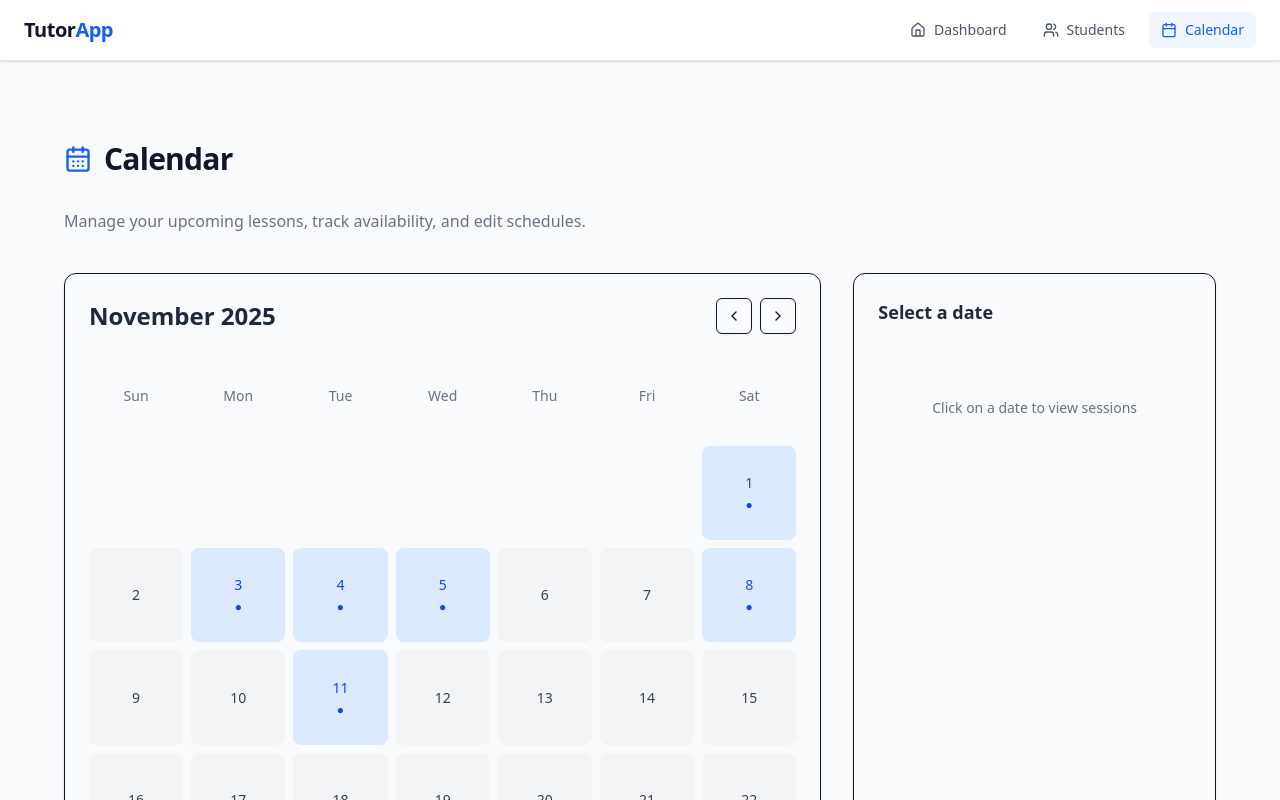
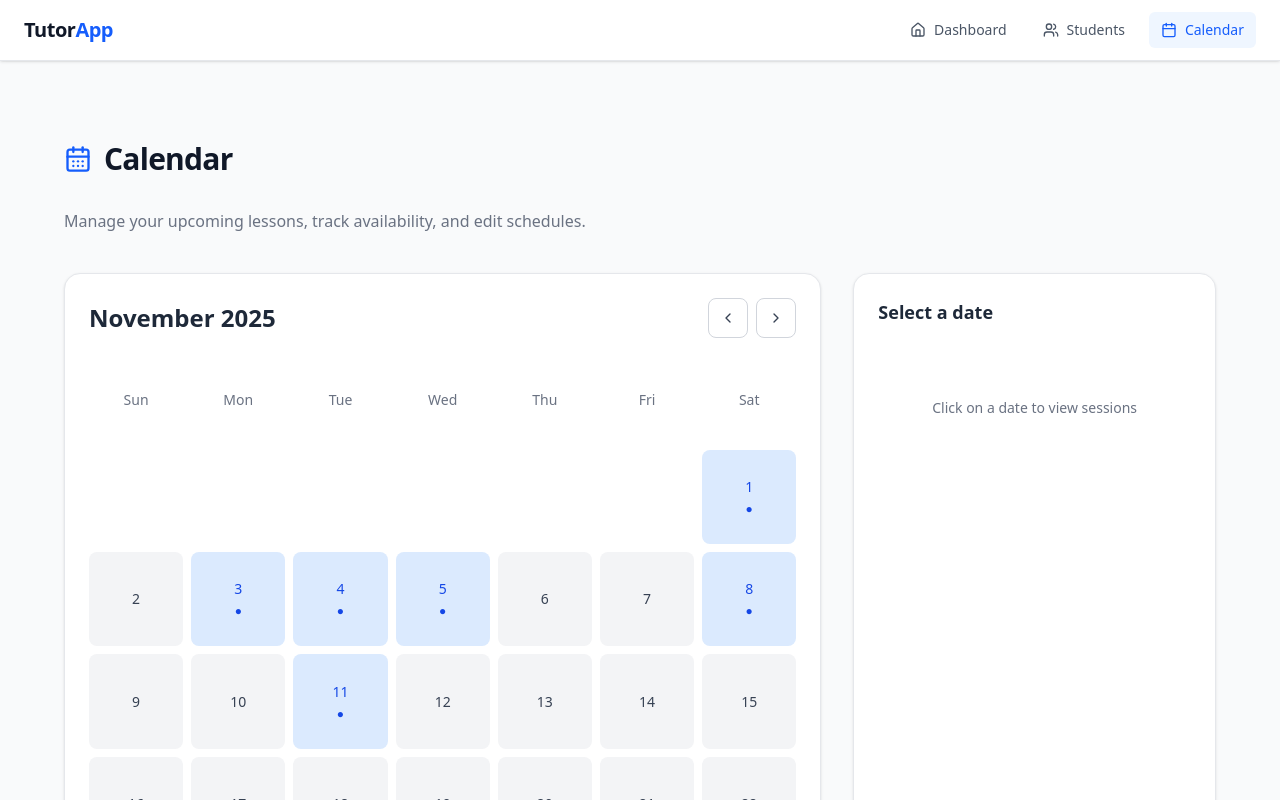
Before and after one commit to igor-romasiuk/tutor-app, a Next.js app: page /calendar in a window 1280 px wide. Shown: the top 800 px of the page. Built offline with nearby package versions, Linux system fonts and the light colour scheme.

Commit message:
style(ui): unify button and card components with soft shadows and smooth hover effects

```diff
--- a/app/components/ui/button.tsx
+++ b/app/components/ui/button.tsx
@@ -1,32 +1,30 @@
 import * as React from "react"
 import { Slot } from "@radix-ui/react-slot"
 import { cva, type VariantProps } from "class-variance-authority"
-
 import { cn } from "@/lib/utils"
 
 const buttonVariants = cva(
-  "inline-flex items-center justify-center gap-2 whitespace-nowrap rounded-md text-sm font-medium transition-all disabled:pointer-events-none disabled:opacity-50 [&_svg]:pointer-events-none [&_svg:not([class*='size-'])]:size-4 shrink-0 [&_svg]:shrink-0 outline-none focus-visible:border-ring focus-visible:ring-ring/50 focus-visible:ring-[3px] aria-invalid:ring-destructive/20 dark:aria-invalid:ring-destructive/40 aria-invalid:border-destructive",
+  "inline-flex items-center justify-center gap-2 whitespace-nowrap rounded-lg text-sm font-medium transition-all " +
+  "disabled:pointer-events-none disabled:opacity-50 " +
+  "[&_svg]:pointer-events-none [&_svg:not([class*='size-'])]:size-4 shrink-0 [&_svg]:shrink-0 " +
+  "outline-none focus-visible:ring-2 focus-visible:ring-blue-200 focus-visible:outline-none",
   {
     variants: {
       variant: {
-        default: "bg-primary text-primary-foreground hover:bg-primary/90",
-        destructive:
-          "bg-destructive text-white hover:bg-destructive/90 focus-visible:ring-destructive/20 dark:focus-visible:ring-destructive/40 dark:bg-destructive/60",
-        outline:
-          "border bg-background shadow-xs hover:bg-accent hover:text-accent-foreground dark:bg-input/30 dark:border-input dark:hover:bg-input/50",
-        secondary:
-          "bg-secondary text-secondary-foreground hover:bg-secondary/80",
-        ghost:
-          "hover:bg-accent hover:text-accent-foreground dark:hover:bg-accent/50",
-        link: "text-primary underline-offset-4 hover:underline",
+        default: "bg-blue-600 text-white hover:bg-blue-700 shadow-sm",
+        destructive: "bg-red-600 text-white hover:bg-red-700 shadow-sm",
+        outline: "border border-gray-300 bg-white hover:bg-gray-100 text-gray-700",
+        secondary: "bg-gray-100 text-gray-800 hover:bg-gray-200",
+        ghost: "text-gray-700 hover:bg-gray-100",
+        link: "text-blue-600 underline-offset-4 hover:underline"
       },
       size: {
-        default: "h-9 px-4 py-2 has-[>svg]:px-3",
-        sm: "h-8 rounded-md gap-1.5 px-3 has-[>svg]:px-2.5",
-        lg: "h-10 rounded-md px-6 has-[>svg]:px-4",
-        icon: "size-9",
-        "icon-sm": "size-8",
-        "icon-lg": "size-10",
+        default: "h-10 px-4",
+        sm: "h-9 px-3",
+        lg: "h-11 px-6",
+        icon: "size-10",
+        "icon-sm": "size-9",
+        "icon-lg": "size-11",
       },
     },
     defaultVariants: {
@@ -43,18 +41,9 @@ function Button({
   asChild = false,
   ...props
 }: React.ComponentProps<"button"> &
-  VariantProps<typeof buttonVariants> & {
-    asChild?: boolean
-  }) {
+  VariantProps<typeof buttonVariants> & { asChild?: boolean }) {
   const Comp = asChild ? Slot : "button"
-
-  return (
-    <Comp
-      data-slot="button"
-      className={cn(buttonVariants({ variant, size, className }))}
-      {...props}
-    />
-  )
+  return <Comp data-slot="button" className={cn(buttonVariants({ variant, size, className }))} {...props} />
 }
 
 export { Button, buttonVariants }
--- a/app/components/ui/card.tsx
+++ b/app/components/ui/card.tsx
@@ -1,5 +1,4 @@
 import * as React from "react"
-
 import { cn } from "@/lib/utils"
 
 function Card({ className, ...props }: React.ComponentProps<"div">) {
@@ -7,7 +6,7 @@ function Card({ className, ...props }: React.ComponentProps<"div">) {
     <div
       data-slot="card"
       className={cn(
-        "bg-card text-card-foreground flex flex-col gap-6 rounded-xl border py-6 shadow-sm",
+        "bg-white text-gray-900 flex flex-col gap-6 rounded-2xl border border-gray-200 py-6 shadow-sm hover:shadow-md transition-shadow",
         className
       )}
       {...props}
@@ -20,7 +19,7 @@ function CardHeader({ className, ...props }: React.ComponentProps<"div">) {
     <div
       data-slot="card-header"
       className={cn(
-        "@container/card-header grid auto-rows-min grid-rows-[auto_auto] items-start gap-2 px-6 has-data-[slot=card-action]:grid-cols-[1fr_auto] [.border-b]:pb-6",
+        "grid auto-rows-min grid-rows-[auto_auto] items-start gap-2 px-6",
         className
       )}
       {...props}
@@ -30,63 +29,28 @@ function CardHeader({ className, ...props }: React.ComponentProps<"div">) {
 
 function CardTitle({ className, ...props }: React.ComponentProps<"div">) {
   return (
-    <div
-      data-slot="card-title"
-      className={cn("leading-none font-semibold", className)}
-      {...props}
-    />
+    <div data-slot="card-title" className={cn("leading-none font-semibold text-lg", className)} {...props} />
   )
 }
 
 function CardDescription({ className, ...props }: React.ComponentProps<"div">) {
   return (
-    <div
-      data-slot="card-description"
-      className={cn("text-muted-foreground text-sm", className)}
-      {...props}
-    />
+    <div data-slot="card-description" className={cn("text-gray-500 text-sm", className)} {...props} />
   )
 }
 
 function CardAction({ className, ...props }: React.ComponentProps<"div">) {
   return (
-    <div
-      data-slot="card-action"
-      className={cn(
-        "col-start-2 row-span-2 row-start-1 self-start justify-self-end",
-        className
-      )}
-      {...props}
-    />
+    <div data-slot="card-action" className={cn("self-start justify-self-end", className)} {...props} />
   )
 }
 
 function CardContent({ className, ...props }: React.ComponentProps<"div">) {
-  return (
-    <div
-      data-slot="card-content"
-      className={cn("px-6", className)}
-      {...props}
-    />
-  )
+  return <div data-slot="card-content" className={cn("px-6", className)} {...props} />
 }
 
 function CardFooter({ className, ...props }: React.ComponentProps<"div">) {
-  return (
-    <div
-      data-slot="card-footer"
-      className={cn("flex items-center px-6 [.border-t]:pt-6", className)}
-      {...props}
-    />
-  )
+  return <div data-slot="card-footer" className={cn("flex items-center px-6 pt-6", className)} {...props} />
 }
 
-export {
-  Card,
-  CardHeader,
-  CardFooter,
-  CardTitle,
-  CardAction,
-  CardDescription,
-  CardContent,
-}
+export { Card, CardHeader, CardFooter, CardTitle, CardAction, CardDescription, CardContent }
```
